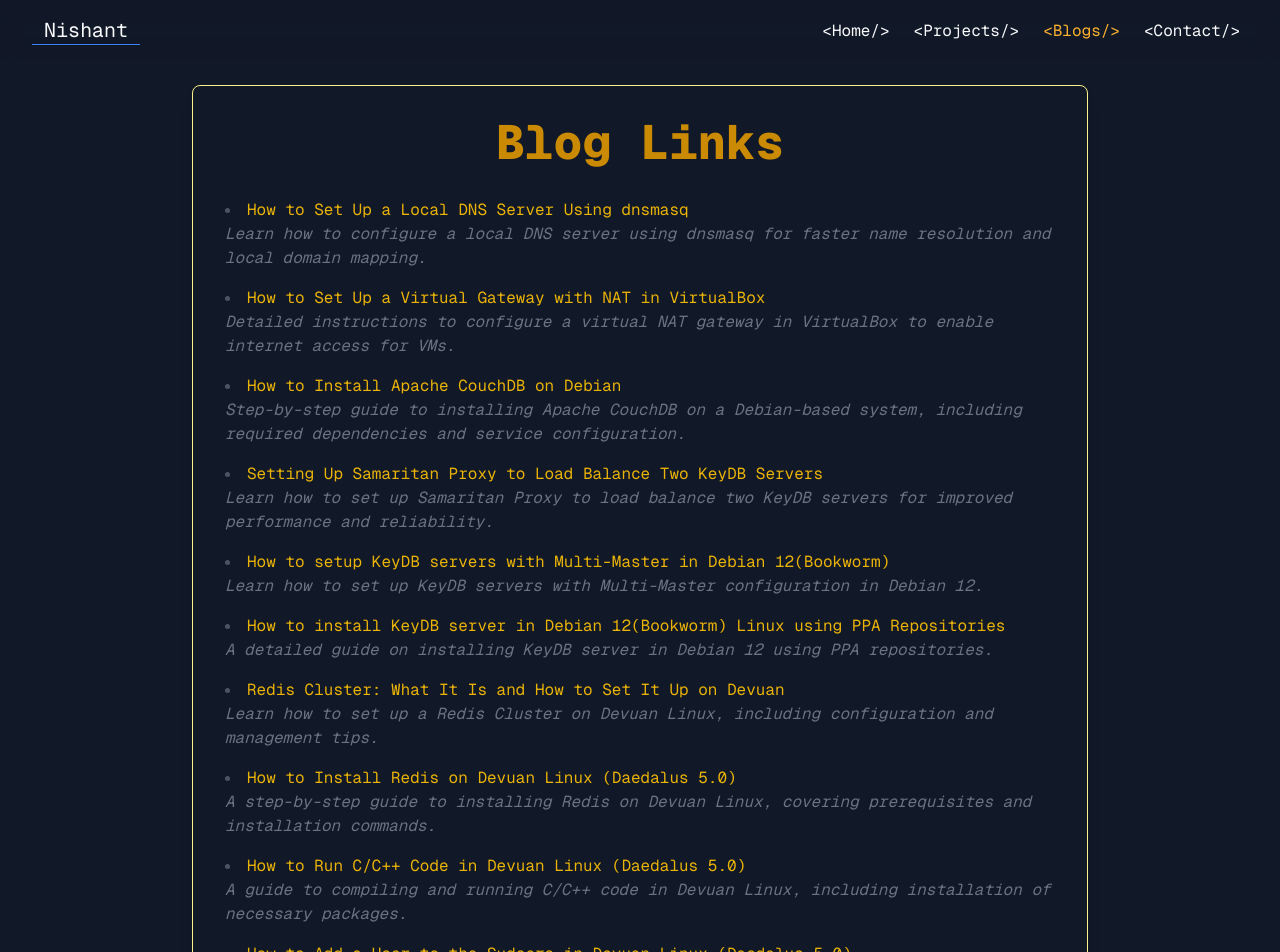
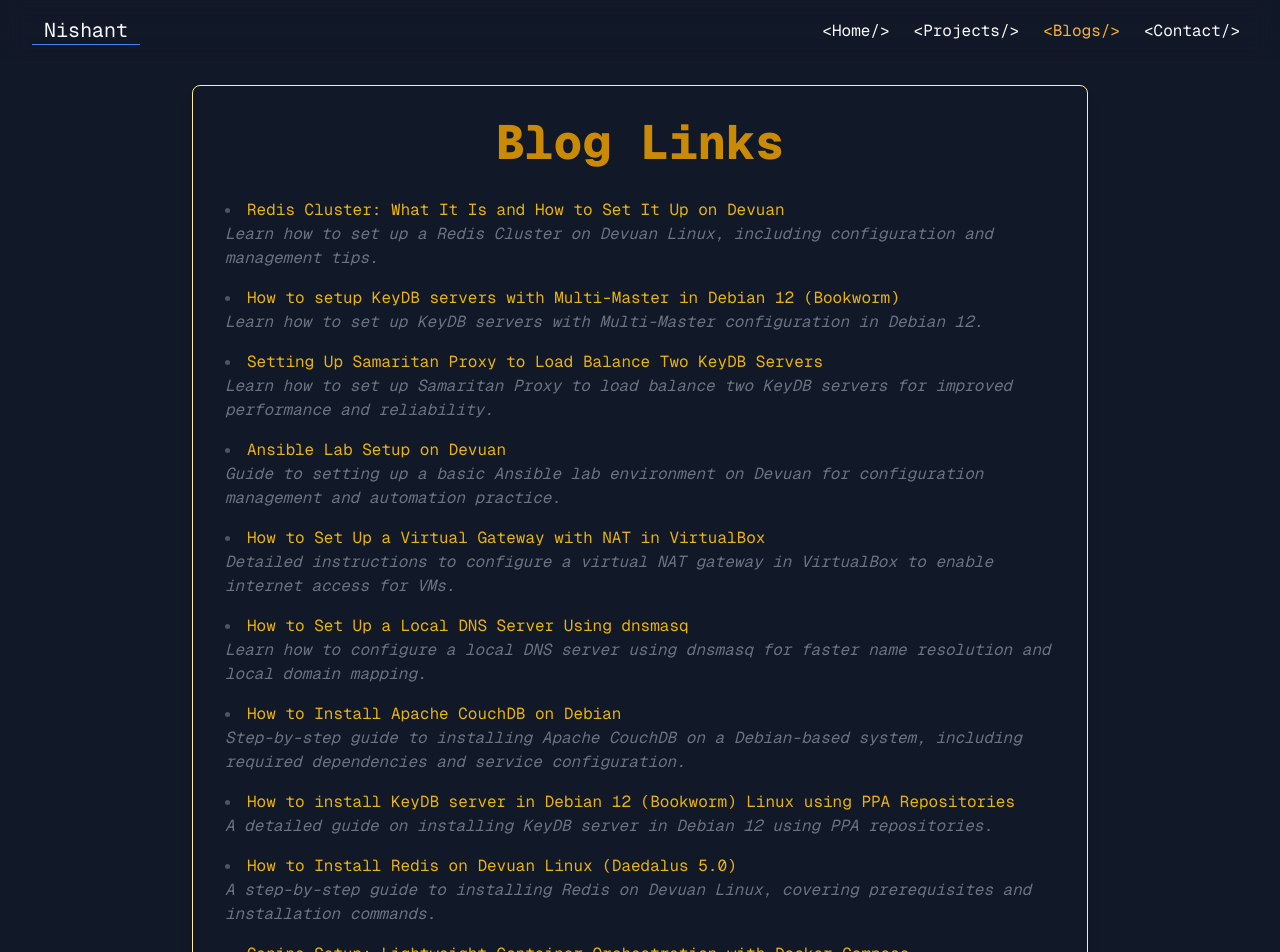
Before and after one commit to nishujangra/Portfolio, a React (Vite) app: page /blogs in a window 1280 px wide. Shown: the top 952 px of the page. Built offline with nearby package versions, Linux system fonts and the light colour scheme.

Commit message:
Blogs updated

```diff
--- a/src/data/blogs.ts
+++ b/src/data/blogs.ts
@@ -1,9 +1,27 @@
 export const blogs = [
     {
-        title: "How to Set Up a Local DNS Server Using dnsmasq",
+        title: "Redis Cluster: What It Is and How to Set It Up on Devuan",
         description:
-            "Learn how to configure a local DNS server using dnsmasq for faster name resolution and local domain mapping.",
-        url: "https://bitbucket.org/tirveni/devuan/wiki/nishant/Setting-Up-a-Local-DNS-Server-Using-dnsmasq",
+            "Learn how to set up a Redis Cluster on Devuan Linux, including configuration and management tips.",
+        url: "https://bitbucket.org/tirveni/devuan/wiki/nishant/Redis-Cluster",
+    },
+    {
+        title: "How to setup KeyDB servers with Multi-Master in Debian 12 (Bookworm)",
+        description:
+            "Learn how to set up KeyDB servers with Multi-Master configuration in Debian 12.",
+        url: "https://bitbucket.org/tirveni/devuan/wiki/nishant/KeyDB-Multi-Master",
+    },
+    {
+        title: "Setting Up Samaritan Proxy to Load Balance Two KeyDB Servers",
+        description:
+            "Learn how to set up Samaritan Proxy to load balance two KeyDB servers for improved performance and reliability.",
+        url: "https://bitbucket.org/tirveni/devuan/wiki/nishant/SAM-Proxy",
+    },
+    {
+        title: "Ansible Lab Setup on Devuan",
+        description:
+            "Guide to setting up a basic Ansible lab environment on Devuan for configuration management and automation practice.",
+        url: "https://bitbucket.org/tirveni/devuan/wiki/nishant/Ansible-Lab",
     },
     {
         title: "How to Set Up a Virtual Gateway with NAT in VirtualBox",
@@ -12,34 +30,22 @@ export const blogs = [
         url: "https://bitbucket.org/tirveni/devuan/wiki/nishant/Setting-Up-a-Virtual-Gateway-with-NAT-in-VirtualBox",
     },
     {
+        title: "How to Set Up a Local DNS Server Using dnsmasq",
+        description:
+            "Learn how to configure a local DNS server using dnsmasq for faster name resolution and local domain mapping.",
+        url: "https://bitbucket.org/tirveni/devuan/wiki/nishant/Setting-Up-a-Local-DNS-Server-Using-dnsmasq",
+    },
+    {
         title: "How to Install Apache CouchDB on Debian",
         description:
             "Step-by-step guide to installing Apache CouchDB on a Debian-based system, including required dependencies and service configuration.",
         url: "https://bitbucket.org/tirveni/devuan/wiki/nishant/Install-Apache-CouchDB-on-Debian",
     },
     {
-        title: "Setting Up Samaritan Proxy to Load Balance Two KeyDB Servers",
-        description:
-            "Learn how to set up Samaritan Proxy to load balance two KeyDB servers for improved performance and reliability.",
-        url: "https://bitbucket.org/tirveni/devuan/wiki/nishant/SAM-Proxy",
-    },
-    {
-        title: "How to setup KeyDB servers with Multi-Master in Debian 12(Bookworm)",
-        description:
-            "Learn how to set up KeyDB servers with Multi-Master configuration in Debian 12.",
-        url: "https://bitbucket.org/tirveni/devuan/wiki/nishant/KeyDB-Multi-Master",
-    },
-    {
-        title: "How to install KeyDB server in Debian 12(Bookworm) Linux using PPA Repositories",
+        title: "How to install KeyDB server in Debian 12 (Bookworm) Linux using PPA Repositories",
         description:
             "A detailed guide on installing KeyDB server in Debian 12 using PPA repositories.",
         url: "https://bitbucket.org/tirveni/devuan/wiki/nishant/KeyDB-Setup",
-    },
-    {
-        title: "Redis Cluster: What It Is and How to Set It Up on Devuan",
-        description:
-            "Learn how to set up a Redis Cluster on Devuan Linux, including configuration and management tips.",
-        url: "https://bitbucket.org/tirveni/devuan/wiki/nishant/Redis-Cluster",
     },
     {
         title: "How to Install Redis on Devuan Linux (Daedalus 5.0)",
@@ -48,15 +54,27 @@ export const blogs = [
         url: "https://bitbucket.org/tirveni/devuan/wiki/nishant/Redis-Installation",
     },
     {
-        title: "How to Run C/C++ Code in Devuan Linux (Daedalus 5.0)",
+        title: "Canine Setup: Lightweight Container Orchestration with Docker Compose",
         description:
-            "A guide to compiling and running C/C++ code in Devuan Linux, including installation of necessary packages.",
-        url: "https://bitbucket.org/tirveni/devuan/wiki/nishant/C++",
+            "Learn how to install and run Canine, a lightweight Docker-based container orchestration tool, with practical usage tips.",
+        url: "https://bitbucket.org/tirveni/devuan/wiki/nishant/Canine-Setup",
+    },
+    {
+        title: "Reading Root-Protected Files with Sudo (No Password Prompt)",
+        description:
+            "Learn how to read files that require root access using sudo without being prompted for a password. A neat trick for sysadmins and developers.",
+        url: "https://blog.devops.dev/reading-root-protected-files-with-sudo-no-password-prompt-f70a9bdd8ca7",
     },
     {
         title: "How to Add a User to the Sudoers in Devuan Linux (Daedalus 5.0)",
         description:
             "Learn how to add a user to the sudoers file in Devuan Linux for elevated privileges.",
         url: "https://bitbucket.org/tirveni/devuan/wiki/nishant/Sudoers",
+    },
+    {
+        title: "How to Run C/C++ Code in Devuan Linux (Daedalus 5.0)",
+        description:
+            "A guide to compiling and running C/C++ code in Devuan Linux, including installation of necessary packages.",
+        url: "https://bitbucket.org/tirveni/devuan/wiki/nishant/C++",
     }
 ];
```
